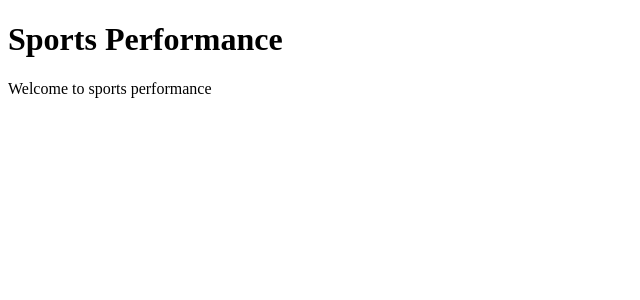
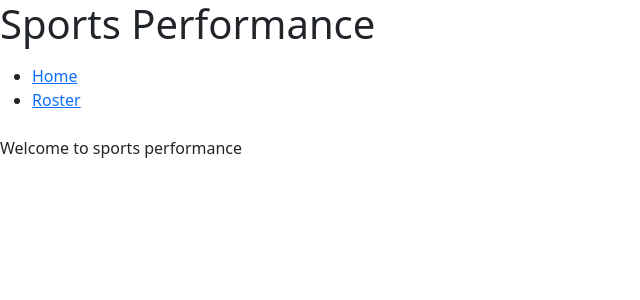
Before and after one commit to spalme21/punch_card, a Django app: page / in a window 1280 px wide. Shown: the top 300 px of the page, without its empty margins (0-640 px from the left). Run offline with Django 4.2, Linux system fonts and the light colour scheme.

Commit message:
Add roster page

```diff
--- a/punch_card/models.py
+++ b/punch_card/models.py
@@ -9,4 +9,4 @@ class Client(models.Model):
 
     def __str__(self):
         """Return a string representation of the model."""
-        return f'{self.first_name} {self.last_name}'
+        return f'{self.last_name}, {self.first_name}'
--- /dev/null
+++ b/punch_card/templates/punch_card/base.html
@@ -0,0 +1,21 @@
+{% load static %}
+<!DOCTYPE html>
+<html>
+    <head>
+        <title>Sports Performance</title>
+        <link rel="stylesheet" href="https://cdn.jsdelivr.net/npm/bootstrap@5.1.3/dist/css/bootstrap.min.css" integrity="sha384-1BmE4kWBq78iYhFldvKuhfTAU6auU8tT94WrHftjDbrCEXSU1oBoqyl2QvZ6jIW3" crossorigin="anonymous">
+    </head>
+    <body>
+        <header>
+            <h1>Sports Performance</h1>
+            <nav class="navbar">
+                <ul>
+                    <li><a href="{% url 'punch_card:index' %}">Home</a></li>
+                    <li><a href="{% url 'punch_card:roster' %}">Roster</a></li>
+                </ul>
+            </nav>
+        </header>
+        {% block content %}
+        {% endblock %}
+    </body>
+</html>
--- a/punch_card/templates/punch_card/index.html
+++ b/punch_card/templates/punch_card/index.html
@@ -1,15 +1,7 @@
-{% load static %}
-<!DOCTYPE html>
-<html>
-    <head>
-        <title>Sports Performance</title>
-    </head>
-    <body>
-        <header>
-            <h1>Sports Performance</h1>
-        </header>
-        <main>
-            <p>Welcome to sports performance</p>
-        </main>
-    </body>
-</html>
+{% extends 'punch_card/base.html' %}
+
+{% block content %}
+    <main>
+        <p>Welcome to sports performance</p>
+    </main>
+{% endblock %}
--- a/punch_card/urls.py
+++ b/punch_card/urls.py
@@ -7,4 +7,6 @@ app_name = 'punch_card'
 urlpatterns = [
     # Home page
     path('', views.index, name='index'),
+    # Roster page
+    path('roster/', views.roster, name='roster')
 ]
--- a/punch_card/views.py
+++ b/punch_card/views.py
@@ -1,5 +1,11 @@
 from django.shortcuts import render
+from .models import Client
 
 def index(request):
     """The home page for punch card"""
     return render(request, 'punch_card/index.html')
+
+def roster(request):
+    """A page listing all the clients on the roster"""
+    clients = Client.objects.order_by('last_name')
+    return render(request, 'punch_card/roster.html', {'clients': clients})
```
Also changed, not shown: punch_card/templates/punch_card/roster.html (added, +9 -0 lines).
